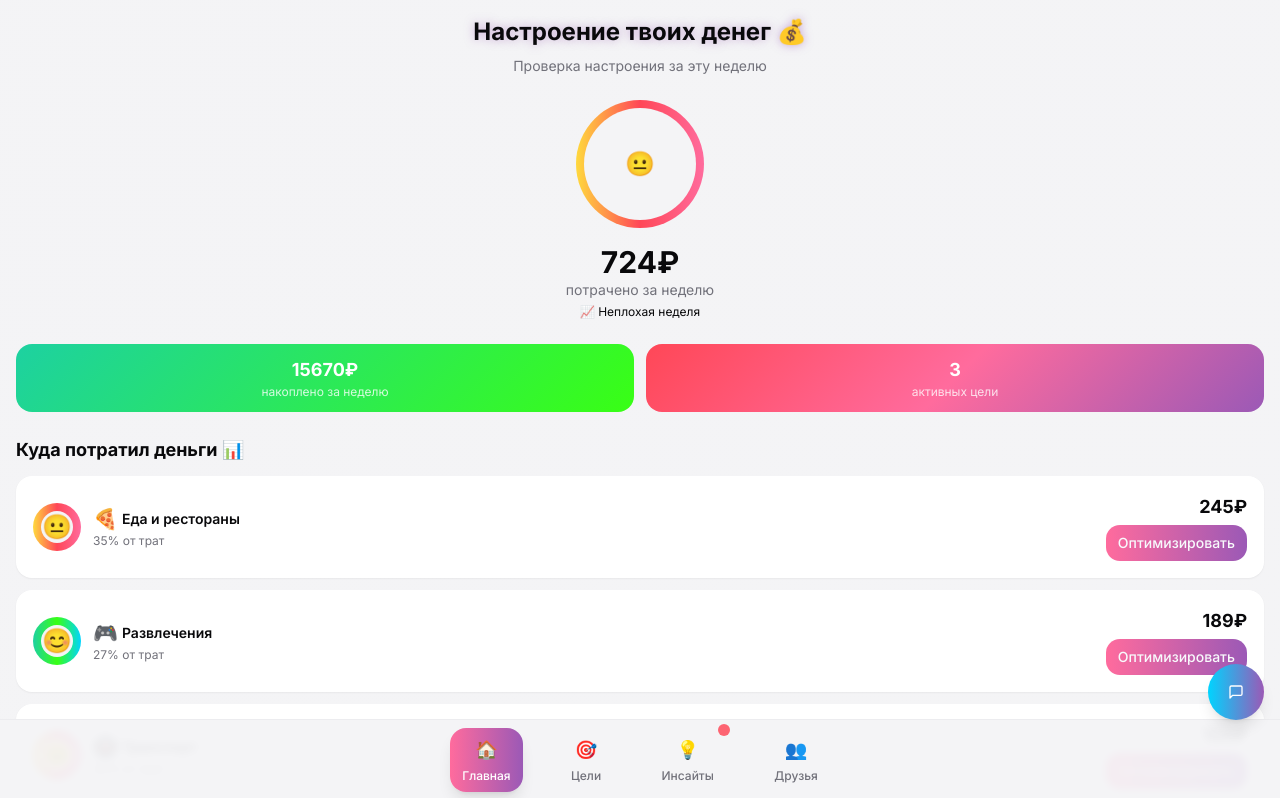
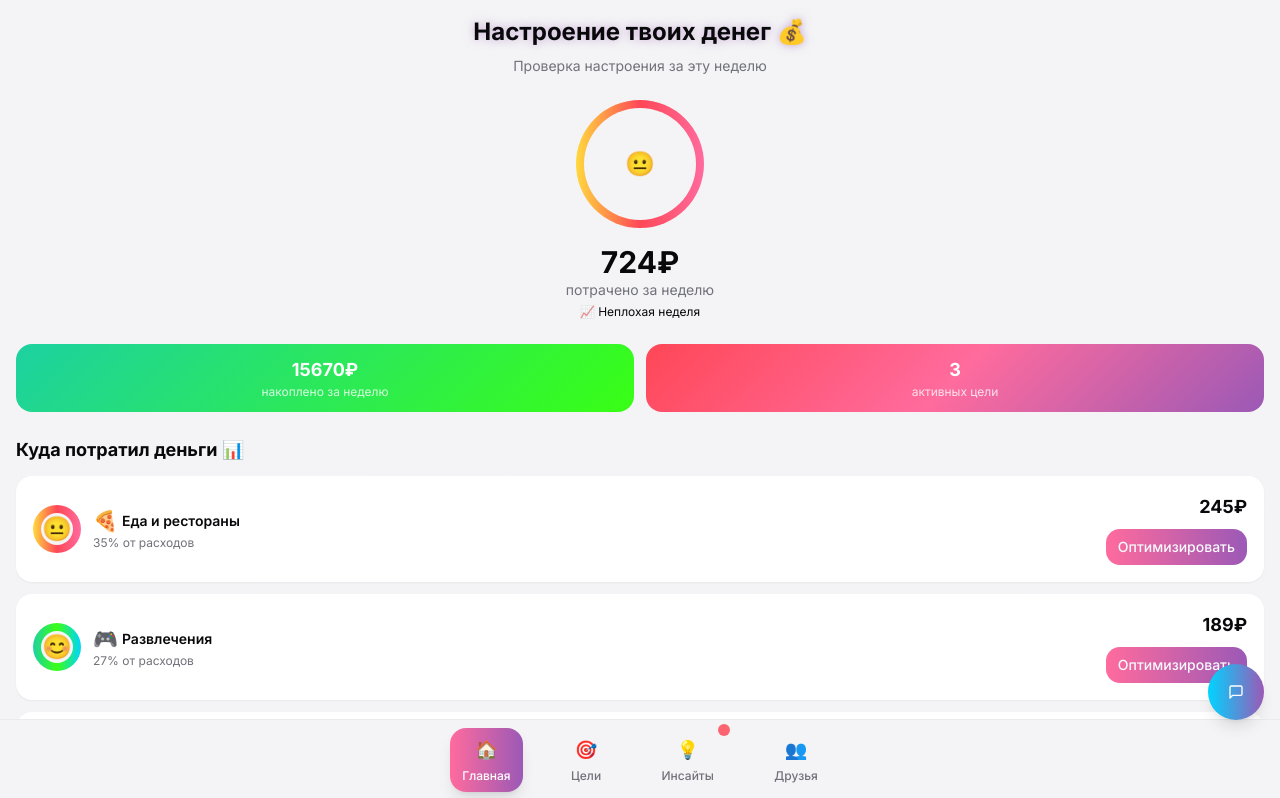
Before and after one commit to hirdle/money-mood-mobile, a React (Vite) app: page / in a window 1280 px wide. Shown: the top 798 px of the page. Built offline with nearby package versions, Linux system fonts and the light colour scheme.

Commit message:
Fix: Translation and layout issues
- Corrected incomplete Russian translations.
- Addressed layout issues causing elements to shrink on the home page.

```diff
--- a/src/components/ExpenseCard.tsx
+++ b/src/components/ExpenseCard.tsx
@@ -10,9 +10,9 @@ interface ExpenseCardProps {
 
 const ExpenseCard = ({ category }: ExpenseCardProps) => {
   return (
-    <Card className="p-4 glass-card hover:scale-105 transition-all duration-200">
-      <div className="flex items-center justify-between">
-        <div className="flex items-center gap-3">
+    <Card className="p-4 glass-card transition-none w-full">
+      <div className="flex flex-col sm:flex-row items-start sm:items-center justify-between gap-3">
+        <div className="flex items-center gap-3 w-full">
           <MoodRing size="sm" mood={category.mood} />
           <div>
             <h3 className="font-semibold text-sm flex items-center gap-1">
@@ -20,13 +20,13 @@ const ExpenseCard = ({ category }: ExpenseCardProps) => {
               {category.name}
             </h3>
             <p className="text-xs text-muted-foreground">
-              {category.percentage}% от трат
+              {category.percentage}% от расходов
             </p>
           </div>
         </div>
-        <div className="text-right">
+        <div className="text-right w-full sm:w-fit flex flex-row sm:flex-col justify-between sm:justify-end items-center sm:items-end gap-2 mt-2 sm:mt-0">
           <p className="font-bold text-lg">{category.amount}₽</p>
-          <Button size="sm" className="mt-1 bg-gradient-to-r from-neon-pink to-cyber-purple hover:from-cyber-purple hover:to-neon-pink">
+          <Button size="sm" className="bg-gradient-to-r from-neon-pink to-cyber-purple hover:from-cyber-purple hover:to-neon-pink transition-none">
             Оптимизировать
           </Button>
         </div>
--- a/src/components/PetGoal.tsx
+++ b/src/components/PetGoal.tsx
@@ -21,7 +21,7 @@ const PetGoal = ({ goal }: PetGoalProps) => {
   const currentPetEmoji = petEmojis[goal.petType][goal.petStage - 1];
 
   return (
-    <Card className="p-4 glass-card hover:scale-105 transition-all duration-200">
+    <Card className="p-4 glass-card transition-none">
       <div className="text-center mb-3">
         <div className="text-4xl mb-2">{currentPetEmoji}</div>
         <h3 className="font-bold text-sm flex items-center justify-center gap-1">
@@ -42,7 +42,7 @@ const PetGoal = ({ goal }: PetGoalProps) => {
           <p className="text-xs text-muted-foreground mb-2">
             осталось {goal.daysLeft} дней
           </p>
-          <Button size="sm" className="w-full bg-gradient-money hover:scale-105 transition-transform">
+          <Button size="sm" className="w-full bg-gradient-money transition-none">
             Добавить денег 💰
           </Button>
         </div>
--- a/src/pages/Index.tsx
+++ b/src/pages/Index.tsx
@@ -21,13 +21,13 @@ const Index = () => {
 
   return (
     <div className="min-h-screen bg-gradient-to-br from-background to-muted/30">
-      {/* Main Content */}
+      {/* Главный контент */}
       <div className="pb-20">
         <ActiveComponent />
       </div>
 
-      {/* Bottom Navigation */}
-      <div className="fixed bottom-0 left-0 right-0 bg-background/95 backdrop-blur-sm border-t border-border/50">
+      {/* Нижняя панель навигации */}
+      <div className="fixed bottom-0 left-0 right-0 z-50 bg-background border-t border-border/50">
         <div className="flex justify-around items-center py-2 px-4 max-w-md mx-auto">
           {tabs.map((tab) => (
             <TabButton
@@ -42,7 +42,7 @@ const Index = () => {
         </div>
       </div>
 
-      {/* Chat Bubble */}
+      {/* Чат-пузырь */}
       <ChatBubble />
     </div>
   );
```
Also changed, not shown: src/pages/HomePage.tsx (+4 -4 lines).
